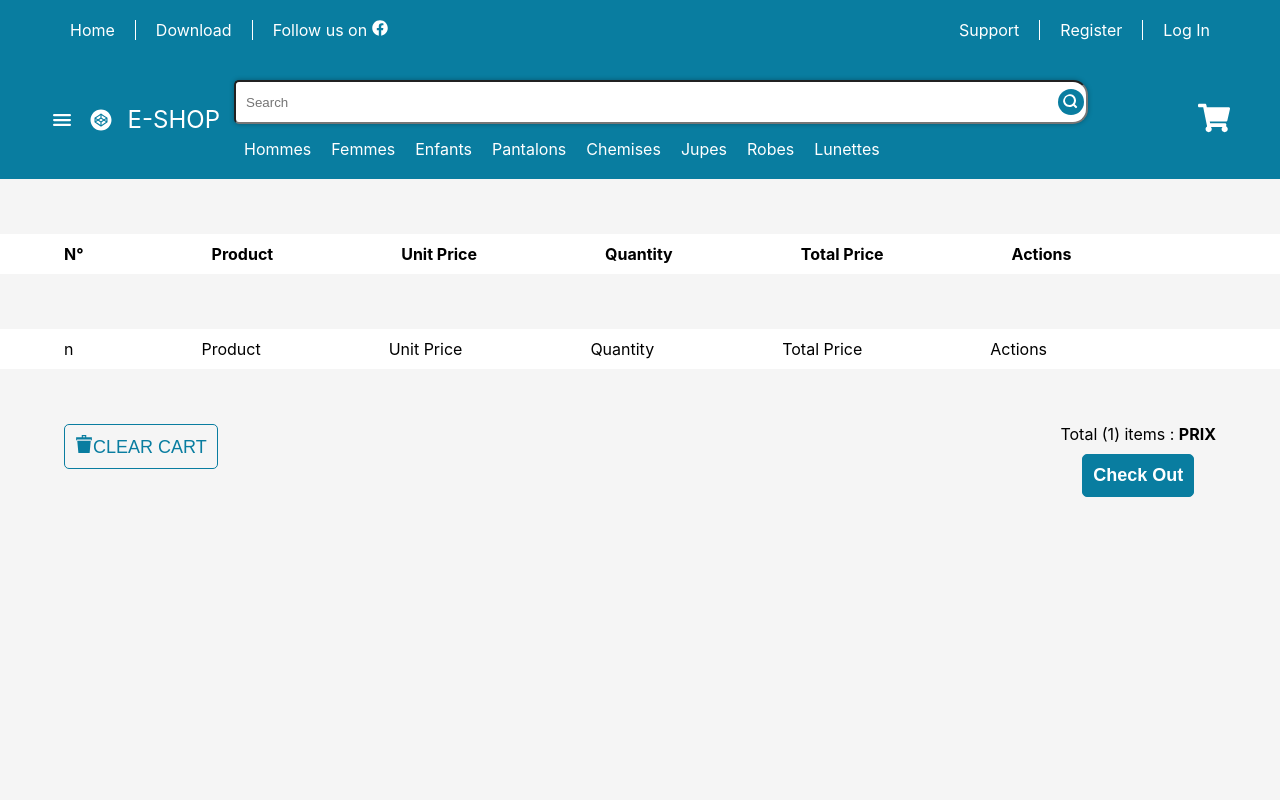
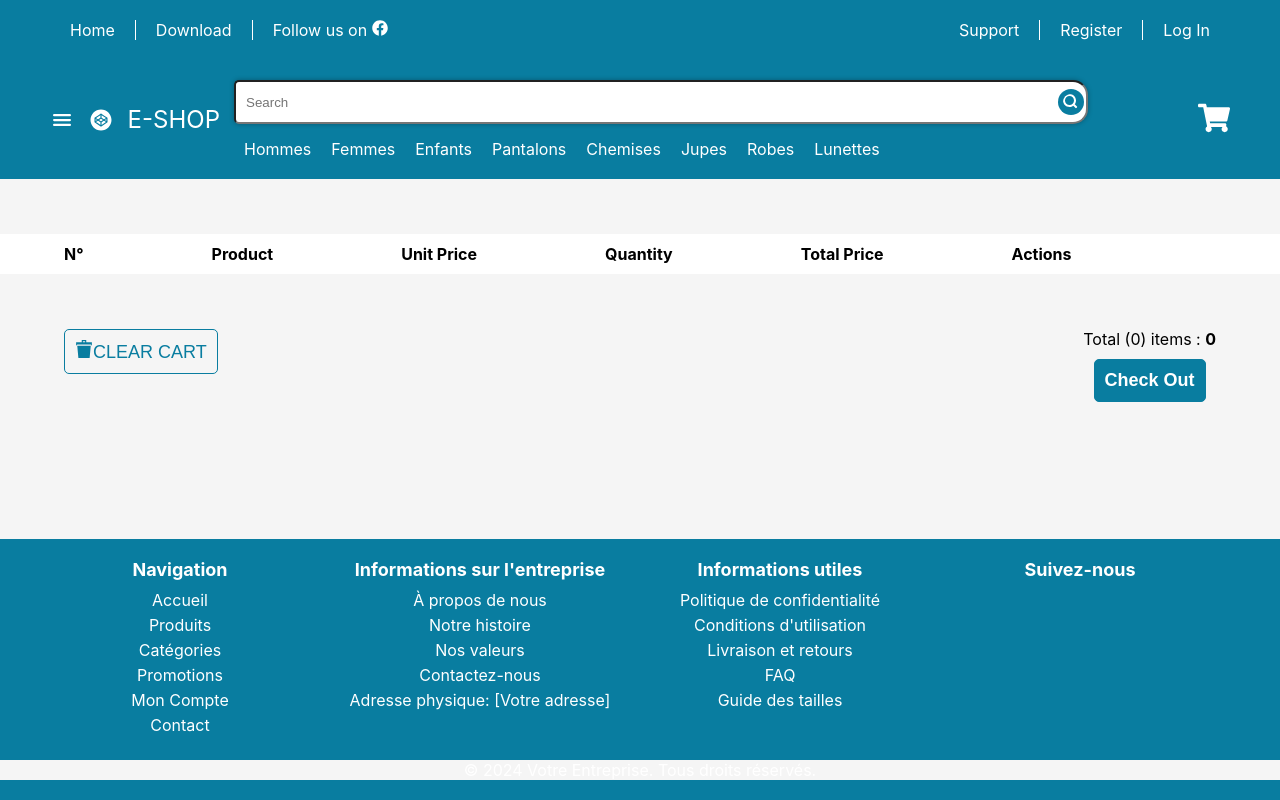
Before and after one commit to NOMO-Gabriel/Projet-Bd-boutique-en-ligne-eshop, a React (Create React App) app: page /cart in a window 1280 px wide. Built offline with nearby package versions, Linux system fonts and the light colour scheme.

Commit message:
CartPage + Footer operationnels

```diff
--- a/src/App.js
+++ b/src/App.js
@@ -7,13 +7,16 @@ import CategoryProductPage from './pages/CategoryProductPage/CategoryProductPage
 import SearchPage from './pages/SearchPage/SearchPage';
 import CartPage from './pages/CartPage/CartPage';
 import Header from './components/Header/Header';
+import Footer from './components/Footer/Footer';
+import {CartProvider} from './Contexts/CartContext';
+import Test from './Test';
 
 function App() {
   return(
     <div className="App">
         <BrowserRouter>
           <Header />
-
+        <CartProvider>
           <Routes>
             {/* home page route */}
             <Route path = "/" element = {<HomePage />} />
@@ -25,7 +28,13 @@ function App() {
             <Route path = "/cart" element = {<CartPage />} />
             {/* searched products */}
             <Route path = "/search/:searchTerm" element = {<SearchPage />} />
+
+
+            <Route path = "/test" element = {<Test/>} />
           </Routes>
+        </CartProvider>
+
+        <Footer/>
         </BrowserRouter>
     </div>
   )
--- /dev/null
+++ b/src/Contexts/CartContext.js
@@ -0,0 +1,33 @@
+// cartContext.js
+import React, { createContext, useState, useContext } from 'react';
+
+// Création du contexte
+const CartContext = createContext();
+
+// Création du composant CartProvider
+export const CartProvider = ({ children }) => {
+    const [cartContent, setCartContent] = useState([]);
+
+    const addToCart = (product) => {
+        setCartContent([...cartContent, product]);
+    };
+
+    const removeFromCart = (productId) => {
+        setCartContent(cartContent.filter(item => item.id !== productId));
+    };
+
+    const clearCart = () => {
+        setCartContent([]);
+    };
+
+    return (
+        <CartContext.Provider value={{ cartContent, addToCart, removeFromCart, clearCart }}>
+            {children}
+        </CartContext.Provider>
+    );
+};
+
+// Hook personnalisé pour accéder au contexte du panier
+export const useCart = () => {
+    return useContext(CartContext);
+};
--- /dev/null
+++ b/src/Test.js
@@ -0,0 +1,27 @@
+// TestPage.js
+import React from 'react';
+import { useNavigate } from 'react-router-dom';
+import { useCart } from './Contexts/CartContext';
+
+const TestPage = () => {
+  const navigate = useNavigate();
+  const { addToCart } = useCart();
+
+  // Fonction pour ajouter un produit fictif au panier
+  const addProductToCart = () => {
+    // Ajouter un produit fictif au panier
+    addToCart({ id: 1, productName: "Product 1", unitPrice: 10, quantity: 1 });
+
+    // Naviguer vers la page du panier pour observer les changements
+    navigate('/cart');
+  };
+
+  return (
+    <div>
+      <h2>Test Page</h2>
+      <button onClick={addProductToCart}>Add Product to Cart</button>
+    </div>
+  );
+};
+
+export default TestPage;
--- /dev/null
+++ b/src/components/Footer/Footer.css
@@ -0,0 +1,97 @@
+/* Footer.css */
+.footer-container {
+  position: fixed;
+  bottom: 0;
+  left: 0;
+  width: 100%;
+  background-color: var(--base-color);
+  padding: 20px 0;
+  z-index: 1000; /* Assurez-vous que le footer est au-dessus des autres éléments */
+}
+
+.footer-content {
+  max-width: 1200px;
+  margin: 0 auto;
+  display: flex;
+  justify-content: space-between;
+  flex-wrap: wrap;
+  background-color:var(--base-color);
+  color:#fff;
+}
+
+.footer-section {
+  flex: 1;
+  margin-right: 20px;
+  background-color: var(--base-color);
+  color:#fff;
+}
+
+.footer-section h3 {
+  background-color: var(--base-color);
+  color:#fff;
+  font-size: 18px;
+  margin-bottom: 10px;
+}
+
+.footer-section ul {
+  list-style: none;
+  padding: 0;
+  background-color: var(--base-color);
+  color:#fff;
+}
+
+.footer-section ul li {
+  margin-bottom: 5px;
+  background-color: var(--base-color);
+  color:#fff;
+}
+
+.footer-section ul li a {
+  color: #fff;
+  text-decoration: none;
+  transition: color 0.3s;
+  background-color: var(--base-color);
+  color:#fff;
+}
+
+.footer-section ul li a:hover {
+  color: #ccc;
+  background-color: var(--base-color);
+  color:#fff;
+
+}
+
+.social-icons {
+  display: flex;
+  justify-content: center;
+  align-items: center;
+  background-color: var(--base-color);
+  color:#fff;
+}
+
+.social-icons li {
+  margin-right: 10px;
+  background-color: var(--base-color);
+  color:#fff;
+}
+
+.social-icons li:last-child {
+  margin-right: 0;
+  background-color: var(--base-color);
+  color:#fff;
+}
+
+.social-icons a {
+  color: #fff;
+  font-size: 20px;
+  text-decoration: none;
+  background-color: var(--base-color);
+  color:#fff;
+}
+
+.bottom-footer {
+  text-align: center;
+  margin-top: 20px;
+  background-color: var(--base-color);
+  color:#fff;
+}
--- /dev/null
+++ b/src/components/Footer/Footer.js
@@ -0,0 +1,59 @@
+// Footer.js
+import React from 'react';
+import './Footer.css';
+
+const Footer = () => {
+  return (
+    <footer className="footer-container">
+      <div className="footer-content">
+        <div className="footer-section">
+          <h3>Navigation</h3>
+          <ul>
+            <li><a href="/">Accueil</a></li>
+            <li><a href="/products">Produits</a></li>
+            <li><a href="/categories">Catégories</a></li>
+            <li><a href="/promotions">Promotions</a></li>
+            <li><a href="/myaccount">Mon Compte</a></li>
+            <li><a href="/contact">Contact</a></li>
+          </ul>
+        </div>
+        <div className="footer-section">
+          <h3>Informations sur l'entreprise</h3>
+          <ul>
+            <li><a href="/about">À propos de nous</a></li>
+            <li><a href="/history">Notre histoire</a></li>
+            <li><a href="/values">Nos valeurs</a></li>
+            <li><a href="/contact">Contactez-nous</a></li>
+            <li>Adresse physique: [Votre adresse]</li>
+          </ul>
+        </div>
+        <div className="footer-section">
+          <h3>Informations utiles</h3>
+          <ul>
+            <li><a href="/privacy">Politique de confidentialité</a></li>
+            <li><a href="/terms">Conditions d'utilisation</a></li>
+            <li><a href="/shipping">Livraison et retours</a></li>
+            <li><a href="/faq">FAQ</a></li>
+            <li><a href="/sizeguide">Guide des tailles</a></li>
+          </ul>
+        </div>
+
+        <div className="footer-section">
+          <h3>Suivez-nous</h3>
+          <ul className="social-icons">
+            <li><a href="https://facebook.com"><i className="fab fa-facebook-f"></i></a></li>
+            <li><a href="https://twitter.com"><i className="fab fa-twitter"></i></a></li>
+            <li><a href="https://instagram.com"><i className="fab fa-instagram"></i></a></li>
+            <li><a href="https://linkedin.com"><i className="fab fa-linkedin-in"></i></a></li>
+            <li><a href="https://pinterest.com"><i className="fab fa-pinterest"></i></a></li>
+          </ul>
+        </div>
+      </div>
+      <div className="bottom-footer">
+        <p>&copy; {new Date().getFullYear()} Votre Entreprise. Tous droits réservés.</p>
+      </div>
+    </footer>
+  );
+};
+
+export default Footer;
--- a/src/pages/CartPage/CartPage.js
+++ b/src/pages/CartPage/CartPage.js
@@ -1,11 +1,23 @@
 import React from 'react';
 import { ImBin2 } from "react-icons/im";
+import { useCart } from '../../Contexts/CartContext'; // Importer le hook useCart
 import './CartPage.css';
 
 const CartPage = () => {
+    const { cartContent, clearCart } = useCart(); // Utiliser le hook useCart pour accéder au contenu du panier
+
+    // Fonction pour calculer le prix total du panier
+    const calculateTotalPrice = () => {
+        let total = 0;
+        cartContent.forEach(item => {
+            total += (item.unitPrice * item.quantity);
+        });
+        return total;
+    };
+
     return (
         <div>
-            <div class="cart-header cart">
+            <div className="cart-header cart">
                 <span>N°</span>
                 <span>Product</span>
                 <span>Unit Price</span>
@@ -13,24 +25,29 @@ const CartPage = () => {
                 <span>Total Price</span>
                 <span>Actions</span>
             </div>
-            <div class="cart">
-                <span>n</span>
-                <span>Product</span>
-                <span>Unit Price</span>
-                <span>Quantity</span>
-                <span>Total Price</span>
-                <span>Actions</span>
-            </div>
-            <div class="cart-footer">
-                <div class="clear-cart">
-                    <button class="clear-cart-button">
+            {/* Afficher les produits du panier */}
+            {cartContent.map((item, index) => (
+                <div key={index} className="cart">
+                    <span>{index + 1}</span>
+                    <span>{item.productName}</span>
+                    <span>{item.unitPrice}</span>
+                    <span>{item.quantity}</span>
+                    <span>{item.unitPrice * item.quantity}</span>
+                    <span>Actions</span>
+                </div>
+            ))}
+            <div className="cart-footer">
+                <div className="clear-cart">
+                    {/* Bouton pour vider le panier */}
+                    <button className="clear-cart-button" onClick={clearCart}>
                         <ImBin2 />
                         <span>CLEAR CART</span>
                     </button>
                 </div>
-                <div class="check-out">
-                    <span>Total (1) items : <span class="prix">PRIX</span></span>
-                    <button class="check-out-button">Check Out</button>
+                <div className="check-out">
+                    {/* Affichage du prix total du panier */}
+                    <span>Total ({cartContent.length}) items : <span className="prix">{calculateTotalPrice()}</span></span>
+                    <button className="check-out-button">Check Out</button>
                 </div>
             </div>
         </div>
```
